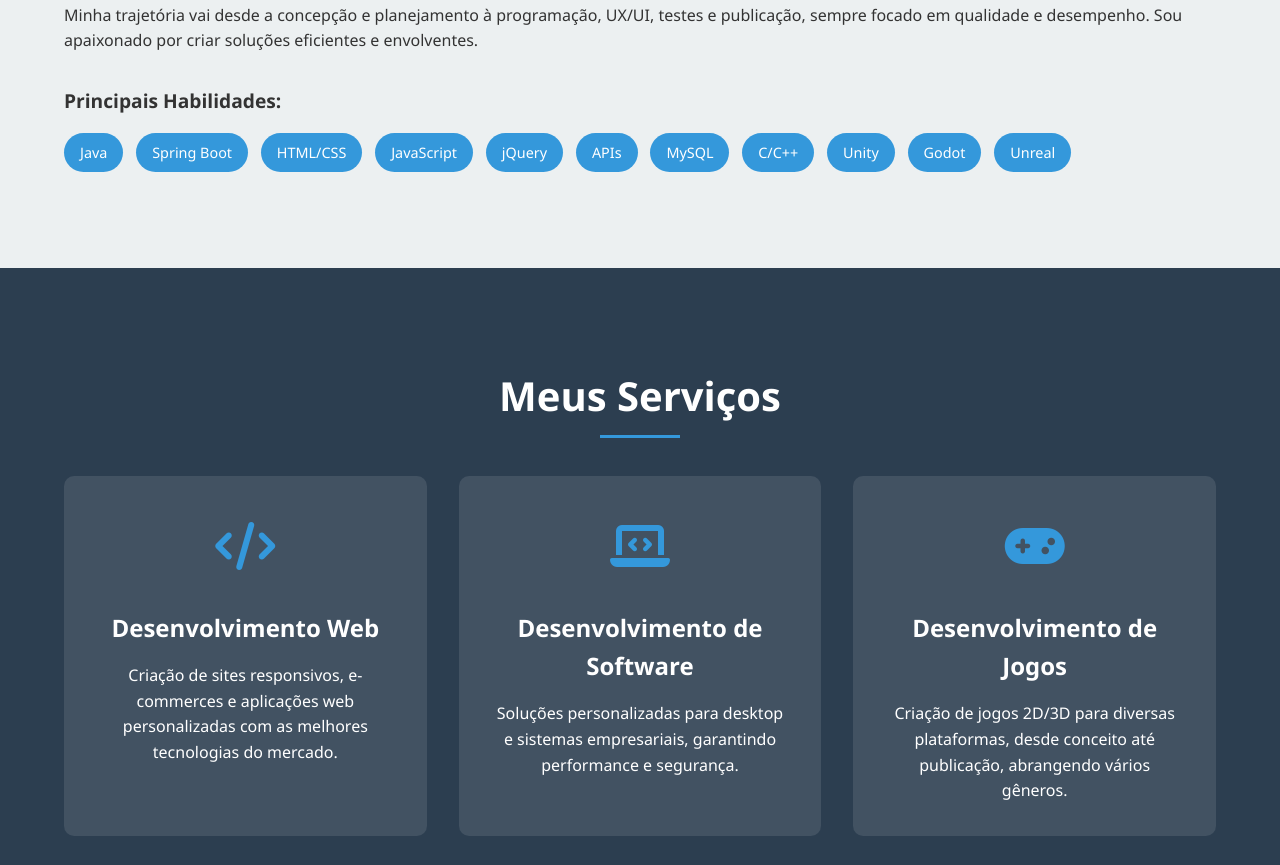
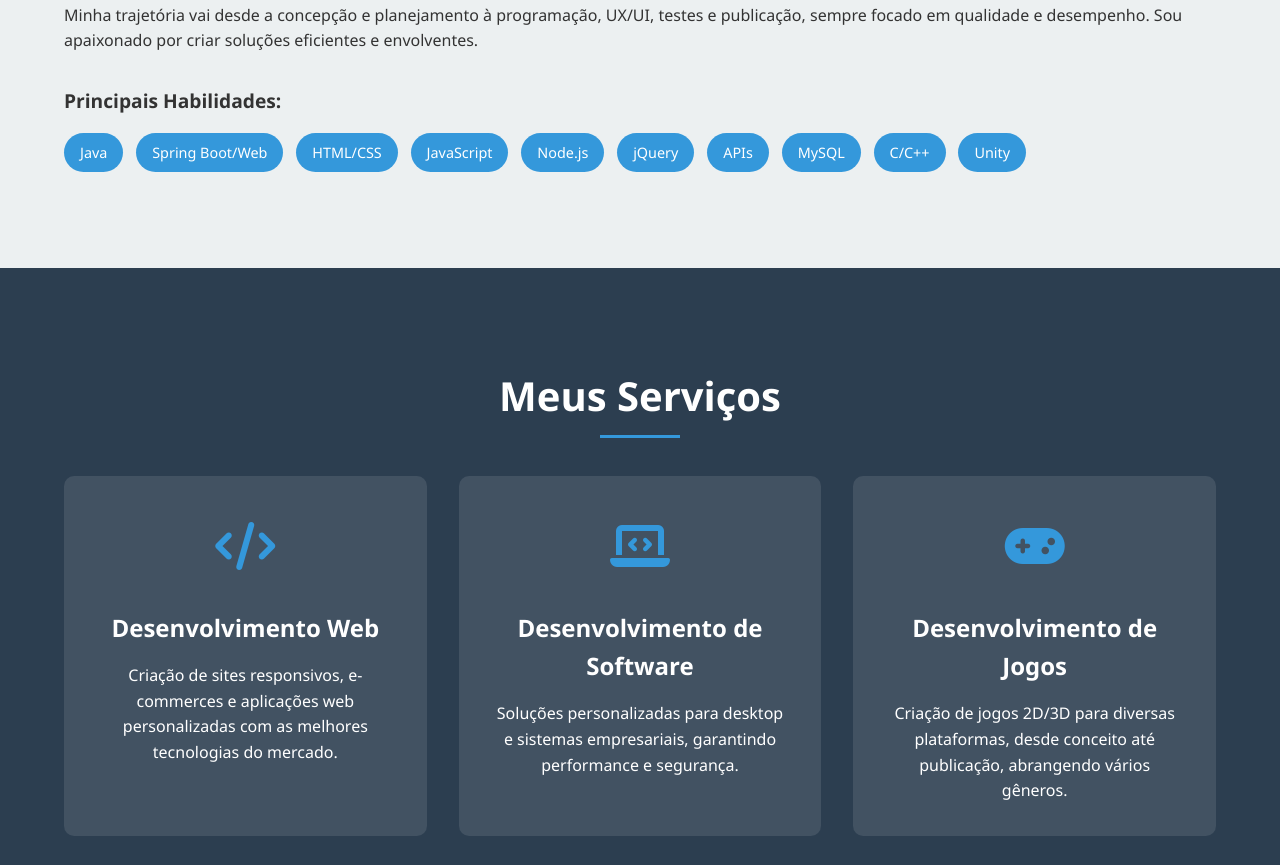
Before and after one commit to victorSeidel/portfolio, a plain HTML site: page index.html in a window 1280 px wide. Shown: the part 1130-1995 px from the top of the page. Drawn offline with Linux system fonts and the light colour scheme.

Commit message:
Update index.html

```diff
--- a/index.html
+++ b/index.html
@@ -63,16 +63,15 @@
                         <h4>Principais Habilidades:</h4>
                         <div class="skill-tags">
                             <span class="skill-tag">Java</span>
-                            <span class="skill-tag">Spring Boot</span>
+                            <span class="skill-tag">Spring Boot/Web</span>
                             <span class="skill-tag">HTML/CSS</span>
                             <span class="skill-tag">JavaScript</span>
+                            <span class="skill-tag">Node.js</span>
                             <span class="skill-tag">jQuery</span>
                             <span class="skill-tag">APIs</span>
                             <span class="skill-tag">MySQL</span>
                             <span class="skill-tag">C/C++</span>
                             <span class="skill-tag">Unity</span>
-                            <span class="skill-tag">Godot</span>
-                            <span class="skill-tag">Unreal</span>
                         </div>
                     </div>
                 </div>
```
